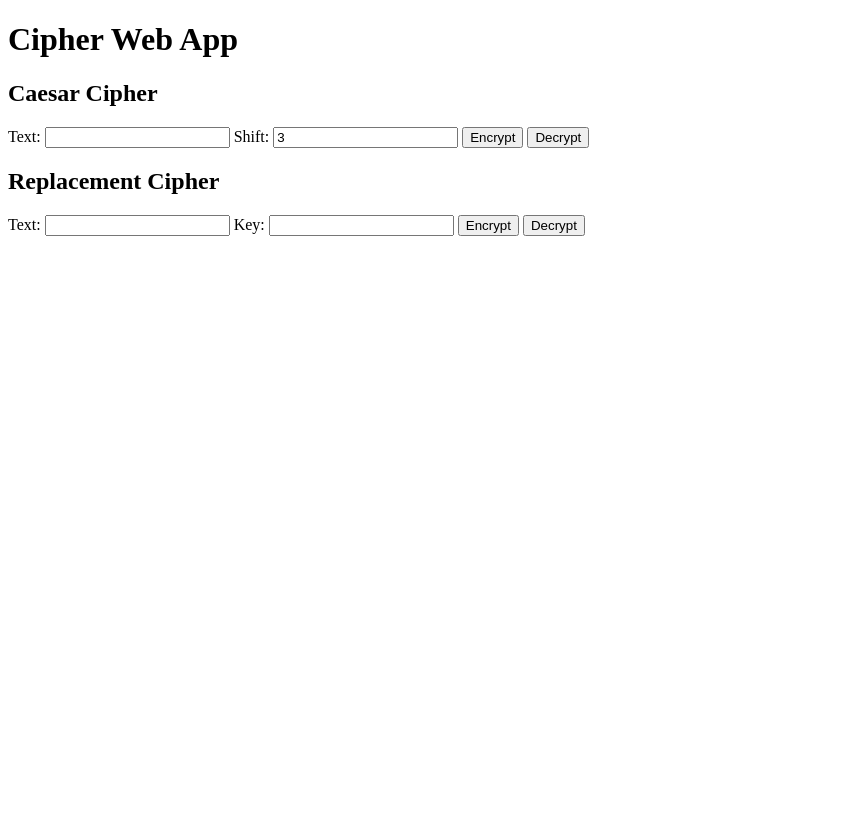
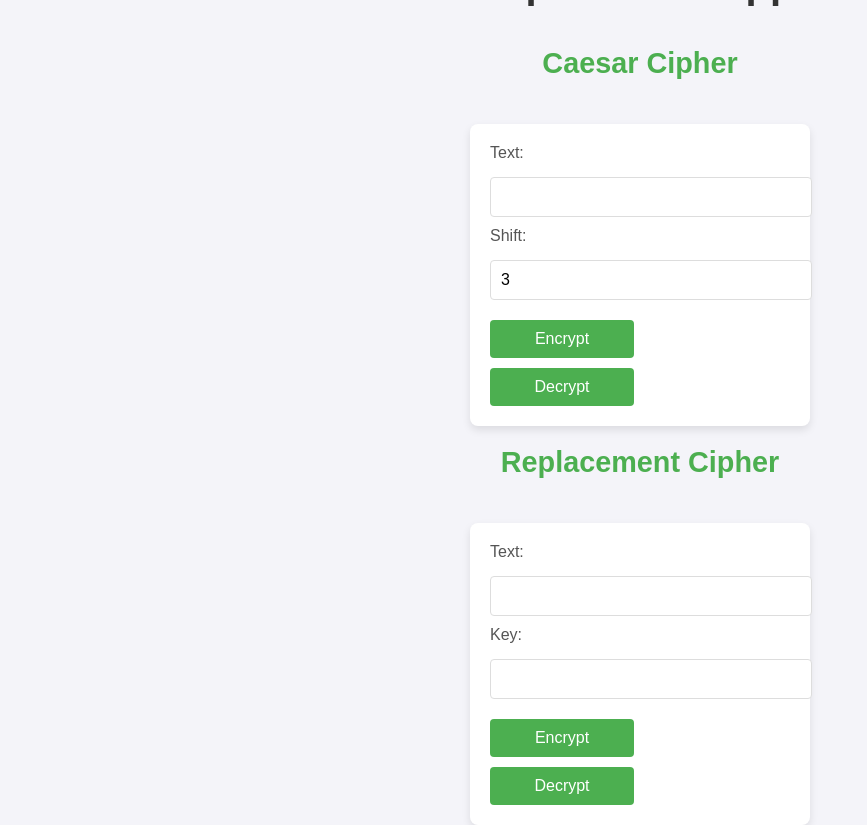
Before and after one commit to LORDFIR3/cipher-app, a Flask app: page / in a window 1280 px wide. Shown: the whole page, without its empty margins (0-867 px from the left). Before the commit the page ends 236 px from the top, so only its background shows below. Run offline with Flask 3, Linux system fonts and the light colour scheme.

Commit message:
"Made" gui look more "visually appealing"

```diff
--- a/templates/index.html
+++ b/templates/index.html
@@ -4,6 +4,76 @@
     <meta charset="UTF-8">
     <meta name="viewport" content="width=device-width, initial-scale=1.0">
     <title>Cipher Web App</title>
+    <style>
+        body {
+            font-family: Arial, sans-serif;
+            background-color: #f4f4f9;
+            margin: 0;
+            padding: 0;
+            display: flex;
+            flex-direction: column;
+            align-items: center;
+            justify-content: center;
+            height: 100vh;
+        }
+        h1 {
+            font-size: 2.5em;
+            color: #333;
+            margin-bottom: 20px;
+        }
+        h2 {
+            font-size: 1.8em;
+            color: #4CAF50;
+            margin-top: 20px;
+        }
+        h3 {
+            font-size: 1.2em;
+            color: #333;
+            margin-top: 20px;
+            font-weight: normal;
+        }
+        form {
+            background-color: #ffffff;
+            padding: 20px;
+            border-radius: 8px;
+            box-shadow: 0 4px 8px rgba(0, 0, 0, 0.1);
+            width: 300px;
+            margin-top: 20px;
+        }
+        label {
+            font-size: 1em;
+            margin-bottom: 5px;
+            display: block;
+            color: #555;
+        }
+        input[type="text"], input[type="number"] {
+            width: 100%;
+            padding: 10px;
+            margin: 10px 0;
+            border: 1px solid #ddd;
+            border-radius: 4px;
+            font-size: 1em;
+        }
+        button {
+            width: 48%;
+            padding: 10px;
+            font-size: 1em;
+            border: none;
+            background-color: #4CAF50;
+            color: white;
+            border-radius: 4px;
+            cursor: pointer;
+            transition: background-color 0.3s;
+            margin-right: 4%;
+            margin-top: 10px;
+        }
+        button:hover {
+            background-color: #45a049;
+        }
+        button:last-child {
+            margin-right: 0;
+        }
+    </style>
     <script>
         async function encryptCaesar() {
             const text = document.getElementById("text").value;
@@ -53,8 +123,10 @@
         <input type="text" id="text" name="text" required>
         <label for="shift">Shift:</label>
         <input type="number" id="shift" name="shift" value="3">
-        <button type="button" onclick="encryptCaesar()">Encrypt</button>
-        <button type="button" onclick="decryptCaesar()">Decrypt</button>
+        <div>
+            <button type="button" onclick="encryptCaesar()">Encrypt</button>
+            <button type="button" onclick="decryptCaesar()">Decrypt</button>
+        </div>
     </form>
 
     <h2>Replacement Cipher</h2>
@@ -63,8 +135,10 @@
         <input type="text" id="repText" name="text" required>
         <label for="key">Key:</label>
         <input type="text" id="key" name="key" required>
-        <button type="button" onclick="encryptReplacement()">Encrypt</button>
-        <button type="button" onclick="decryptReplacement()">Decrypt</button>
+        <div>
+            <button type="button" onclick="encryptReplacement()">Encrypt</button>
+            <button type="button" onclick="decryptReplacement()">Decrypt</button>
+        </div>
     </form>
 
     <h3 id="output"></h3>
```
